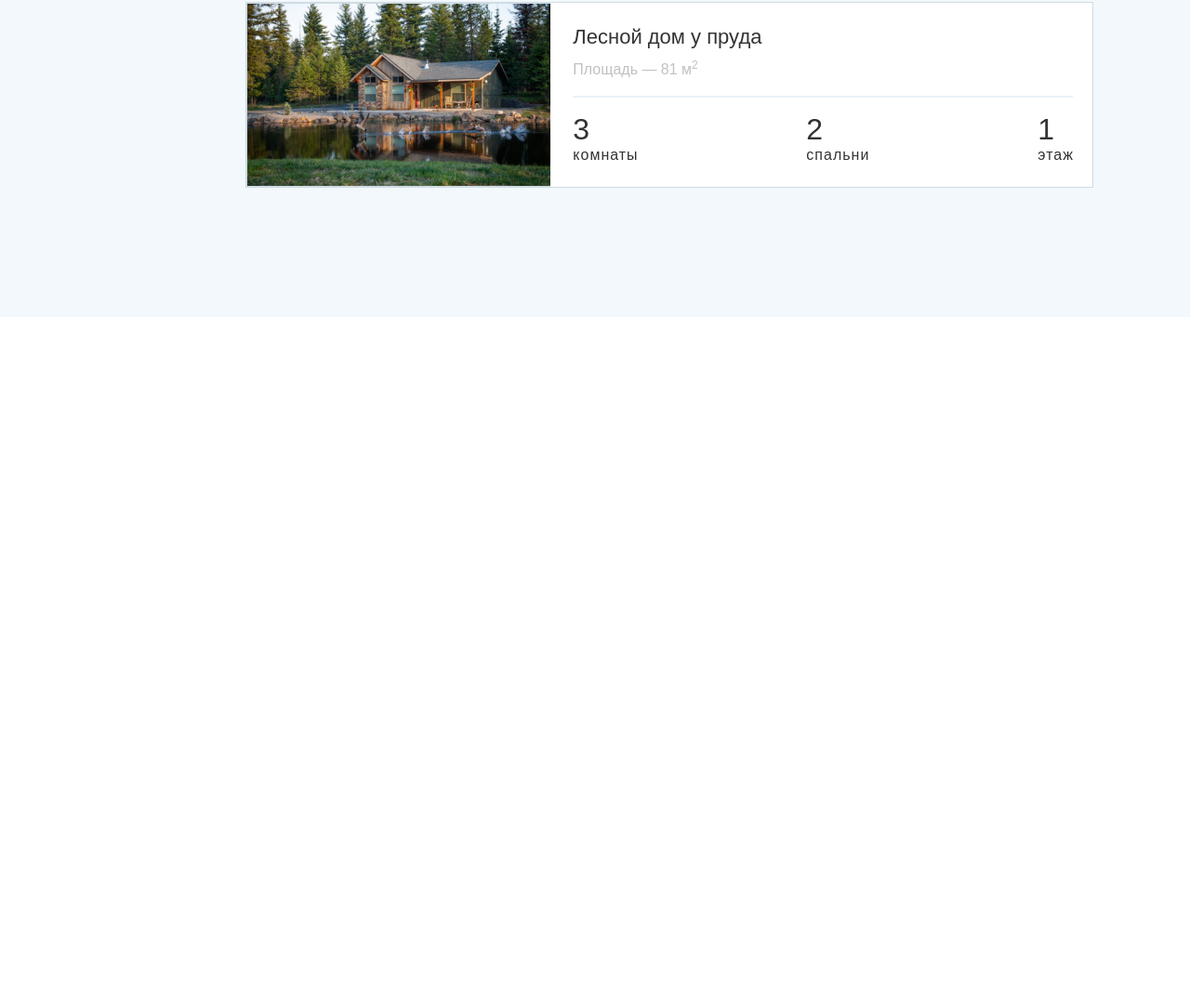
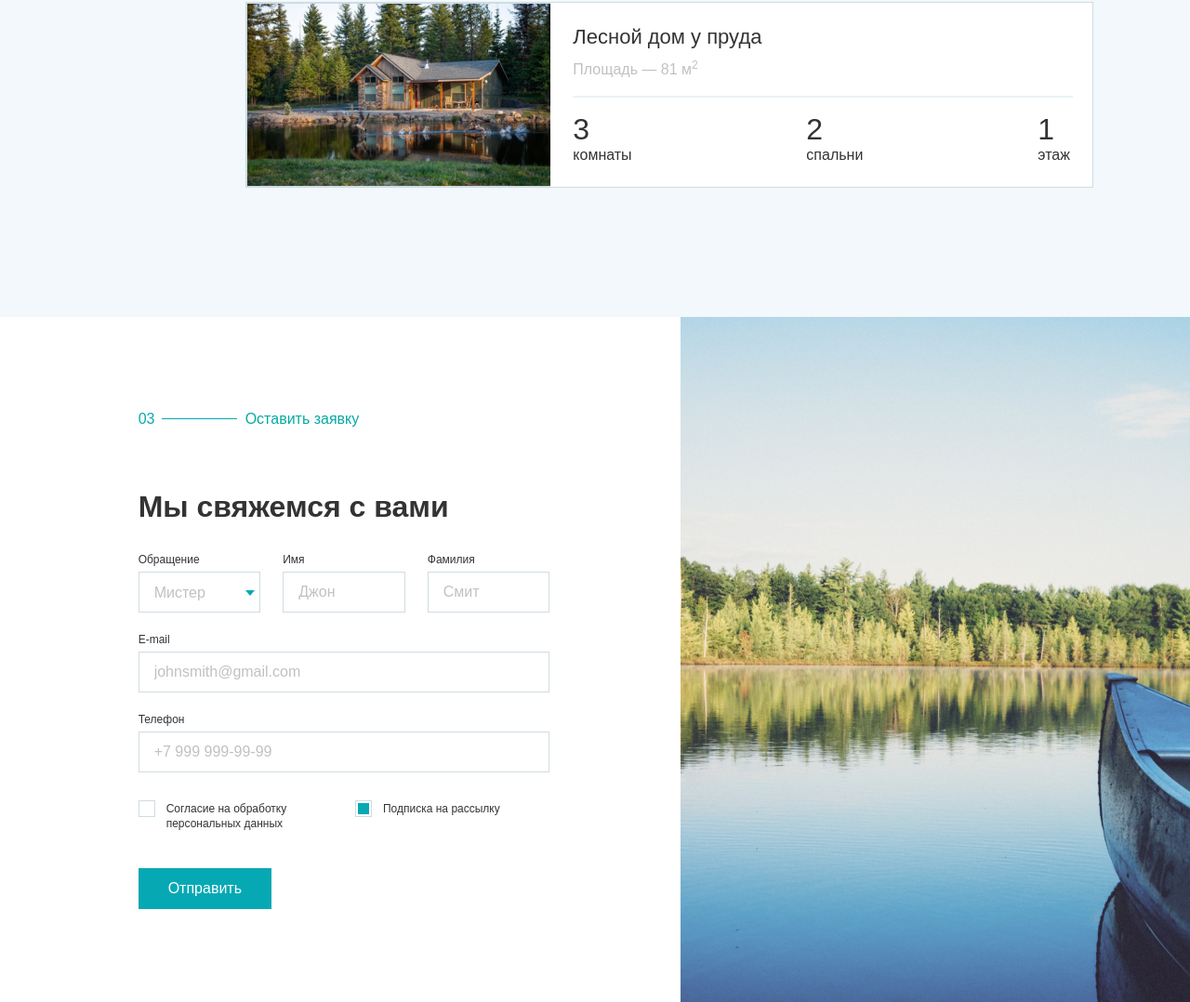
Before and after one commit to asupstudent/grid-2, a website: page source/grid-2.html in a window 1280 px wide. Shown: the part 3599-4677 px from the top of the page at 93% size. Before the commit the page ends 3940 px from the top, so only its background shows below. Drawn offline with nearby package versions, Linux system fonts and the light colour scheme; files that its build step writes are made by us from their sources; a web font is replaced by a local one.

Commit message:
Заканчивает блок с обратной связью

```diff
--- a/source/grid-2.html
+++ b/source/grid-2.html
@@ -180,34 +180,50 @@
           </ul>
         </div>
       </section>
-      <!-- <section class="section feedback">
+      <section class="section feedback container">
         <header>
           <h2>Оставить заявку</h2>
           <h3>Мы свяжемся с вами</h3>
         </header>
-        <form class="feedback-form" method="get" action="#">
+        <form class="feedback__form" method="get" action="#">
+          <div class="feedback__titles form-item">
             <label for="titles">Обращение</label>
             <select class="field" name="titles" id="titles">
               <option value="Mrs" selected="selected">Мистер</option>
               <option value="Mr">Миссис</option>
               <option value="Ms">Мисс</option>
             </select>
+          </div>
+          <div class="feedback__name form-item">
             <label for="first-name">Имя</label>
-          <input class="field" type="text" name="first-name" id="first-name">
+            <input class="field" type="text" name="first-name" id="first-name" placeholder="Джон">
+          </div>
+          <div class="feedback__surname form-item">
             <label for="last-name">Фамилия</label>
-          <input class="field" type="text" name="last-name" id="last-name">
+            <input class="field" type="text" name="last-name" id="last-name" placeholder="Смит">
+          </div>
+          <div class="feedback__email form-item">
             <label for="email">E-mail</label>
-          <input class="field" type="email" name="email" id="email">
+            <input class="field" type="email" name="email" id="email" placeholder="johnsmith@gmail.com">
+          </div>
+          <div class="feedback__phone form-item">
             <label for="tel">Телефон</label>
-          <input class="field" type="tel" name="tel" id="tel">
+            <input class="field" type="tel" name="tel" id="tel" placeholder="+7 999 999-99-99">
+          </div>
+          <div class="feedback__policy form-item  form-item--policy checkbox">
             <input class="visually-hidden" type="checkbox" name="agreement" id="agreement">
             <label class="text-label" for="agreement">Согласие на обработку персональных данных</label>
+          </div>
+          <div class="feedback__subscribe form-item form-item--subscribe checkbox">
             <input class="visually-hidden" type="checkbox" name="subscribe" id="subscribe" checked="checked">
             <label class="text-label"   for="subscribe">Подписка на рассылку</label>
+          </div>
+          <div class="feedback__submit">
             <button class="button" type="submit">Отправить</button>
+          </div>
         </form>
-        <img class="feedback-img" src="img/form-pic.jpg" alt="Лодка на озере" width="708" height="737">
-      </section> -->
+        <img class="feedback__img" src="img/form-pic.jpg" alt="Лодка на озере" width="708" height="737">
+      </section>
     </main>
     <footer class="page__footer">
       <!-- <a class="page-footer-logo" href="#">
--- a/source/sass/blocks/card.scss
+++ b/source/sass/blocks/card.scss
@@ -53,7 +53,7 @@
     font-weight: 300;
     font-size: 16px;
     line-height: 20px;
-    letter-spacing: 1px;
+    // letter-spacing: 1px;
   }
 
   &__content dd {
--- /dev/null
+++ b/source/sass/blocks/checkbox.scss
@@ -0,0 +1,26 @@
+.checkbox {
+  & label {
+    position: relative;
+    padding-left: 30px;
+  }
+
+  & label::before {
+    content: "";
+    width: 18px;
+    height: 18px;
+    position: absolute;
+    border: 1px solid #cfdce3;
+    left: 0;
+    top: 0;
+  }
+
+  & input:checked + label::after {
+    content: "";
+    width: 12px;
+    height: 12px;
+    position: absolute;
+    background-color: #06a9b3;
+    left: 3px;
+    top: 3px;
+  }
+}
--- /dev/null
+++ b/source/sass/blocks/feedback.scss
@@ -0,0 +1,115 @@
+.feedback {
+  display: grid;
+  grid-template-columns: repeat(12, 1fr);
+  grid-gap: 22px 24px;
+
+  & header {
+    grid-column: 2 / span 4;
+    padding-top: 100px;
+  }
+
+  & h3 {
+    margin: 60px 0 0 0;
+  }
+
+  &__form {
+    grid-column: 2 / span 4;
+    display: grid;
+    grid-template-columns: repeat(6, 1fr);
+    grid-column-gap: 24px;
+    grid-row-gap: 6px;
+    grid-template-areas:
+      "title title name name surname surname"
+      "email email email email email email"
+      "phone phone phone phone phone phone"
+      "policy policy policy subscribe subscribe subscribe"
+      "submit submit submit . . .";
+    margin-bottom: 100px;
+
+    & label {
+      font-weight: 300;
+      font-size: 12px;
+      line-height: 18px;
+      color: #333333;
+    }
+
+    & label.text-label {
+      line-height: 16px;
+    }
+  }
+
+  &__titles {
+    grid-area: title;
+    margin-top: 2px;
+    position: relative;
+
+    &::after {
+      content: "";
+      position: absolute;
+      width: 10px;
+      height: 6px;
+      top: 42px;
+      right: 6px;
+      background-image: url("../img/arrow-bottom.svg");
+      background-repeat: no-repeat;
+      background-position: center;
+      background-size: 100%;
+    }
+
+    & select {
+      appearance: none;
+      color: rgba(51, 51, 51, 0.3);
+    }
+
+    & option {
+      color: #333333;
+    }
+  }
+
+  &__name {
+    grid-area: name;
+    margin-top: 2px;
+  }
+
+  &__surname {
+    grid-area: surname;
+    margin-top: 2px;
+  }
+
+  &__email {
+    grid-area: email;
+    margin-top: 14px;
+  }
+
+  &__phone {
+    grid-area: phone;
+    margin-top: 14px;
+  }
+
+  &__policy {
+    grid-area: policy;
+    margin-top: 24px;
+  }
+
+  &__subscribe {
+    grid-area: subscribe;
+    margin-top: 24px;
+  }
+
+  &__submit {
+    grid-area: submit;
+    margin-top: 34px;
+
+    & button {
+      padding: 12px 32px;
+    }
+  }
+
+  &__img {
+    grid-column: 7 / -1;
+    grid-row: 1 / 3;
+    width: 100%;
+    height: 100%;
+    object-fit: cover;
+  }
+}
--- /dev/null
+++ b/source/sass/blocks/field.scss
@@ -0,0 +1,17 @@
+.field {
+  width: 100%;
+  padding: 12px 16px;
+  font-weight: 300;
+  font-size: 16px;
+  line-height: 20px;
+  color: #333333;
+  background-color: $color-default-white;
+  border: 1px solid #cfdce3;
+
+  &::placeholder {
+    font-weight: 300;
+    font-size: 16px;
+    line-height: 20px;
+    color: rgba(51, 51, 51, 0.3);
+  }
+}
--- /dev/null
+++ b/source/sass/blocks/form-item.scss
@@ -0,0 +1,14 @@
+.form-item {
+  display: grid;
+  grid-template-columns: 1fr;
+  grid-template-rows: min-content 44px;
+  grid-row-gap: 4px;
+
+  &--policy {
+    grid-template-rows: min-content;
+  }
+
+  &--subscribe {
+    grid-template-rows: min-content;
+  }
+}
--- /dev/null
+++ b/source/sass/blocks/text-label.scss
@@ -0,0 +1,7 @@
+.text-label {
+  max-width: 180px;
+  display: inline-block;
+  font-weight: 300;
+  font-size: 12px;
+  padding-top: 1px;
+}
--- a/source/sass/global/fonts.scss
+++ b/source/sass/global/fonts.scss
@@ -1,3 +1,31 @@
+/* cyrillic-ext */
+@font-face {
+  font-family: "Montserrat";
+  font-style: normal;
+  font-weight: 300;
+  font-display: swap;
+  src: url("https://fonts.gstatic.com/s/montserrat/v25/JTUHjIg1_i6t8kCHKm4532VJOt5-QNFgpCs16Hw0aXpsog.woff2") format("woff2");
+  unicode-range: U+0460-052F, U+1C80-1C88, U+20B4, U+2DE0-2DFF, U+A640-A69F, U+FE2E-FE2F;
+}
+/* cyrillic */
+@font-face {
+  font-family: "Montserrat";
+  font-style: normal;
+  font-weight: 300;
+  font-display: swap;
+  src: url("https://fonts.gstatic.com/s/montserrat/v25/JTUHjIg1_i6t8kCHKm4532VJOt5-QNFgpCs16Hw9aXpsog.woff2") format("woff2");
+  unicode-range: U+0301, U+0400-045F, U+0490-0491, U+04B0-04B1, U+2116;
+}
+/* vietnamese */
+@font-face {
+  font-family: "Montserrat";
+  font-style: normal;
+  font-weight: 300;
+  font-display: swap;
+  src: url("https://fonts.gstatic.com/s/montserrat/v25/JTUHjIg1_i6t8kCHKm4532VJOt5-QNFgpCs16Hw2aXpsog.woff2") format("woff2");
+  unicode-range: U+0102-0103, U+0110-0111, U+0128-0129, U+0168-0169, U+01A0-01A1, U+01AF-01B0, U+0300-0301, U+0303-0304, U+0308-0309, U+0323, U+0329, U+1EA0-1EF9, U+20AB;
+}
+/* latin-ext */
 @font-face {
   font-family: "Montserrat";
   font-style: normal;
--- a/source/sass/style.scss
+++ b/source/sass/style.scss
@@ -30,6 +30,11 @@
 @import "blocks/slider-controls";
 @import "blocks/place";
 @import "blocks/card";
+@import "blocks/feedback";
+@import "blocks/form-item.scss";
+@import "blocks/field.scss";
+@import "blocks/text-label.scss";
+@import "blocks/checkbox.scss";
 
 // ---------------------------------
 
```
Also changed, not shown: build/css/style.css, build/css/style.min.css, build/grid-2.html, build/img/arrow-bottom.svg (added), build/img/stephen-wheeler-hBh9JbyeCtg-unsplash 2.jpg (deleted), source/img/arrow-bottom.svg (added), 1 other file. Lines whose indentation alone changed are shown as unchanged.
